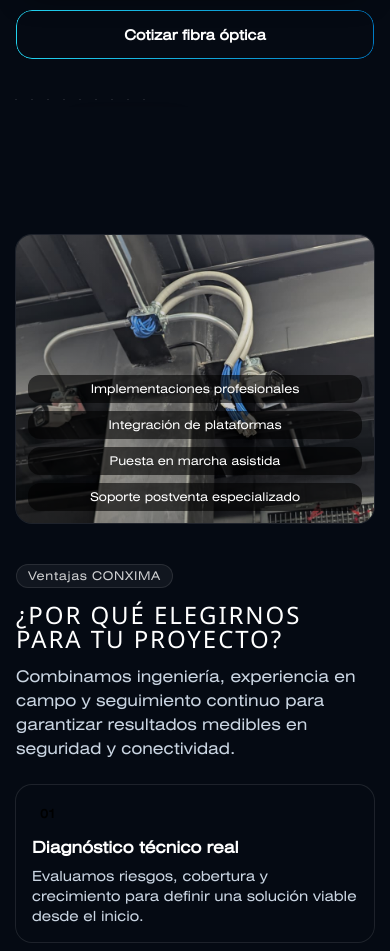
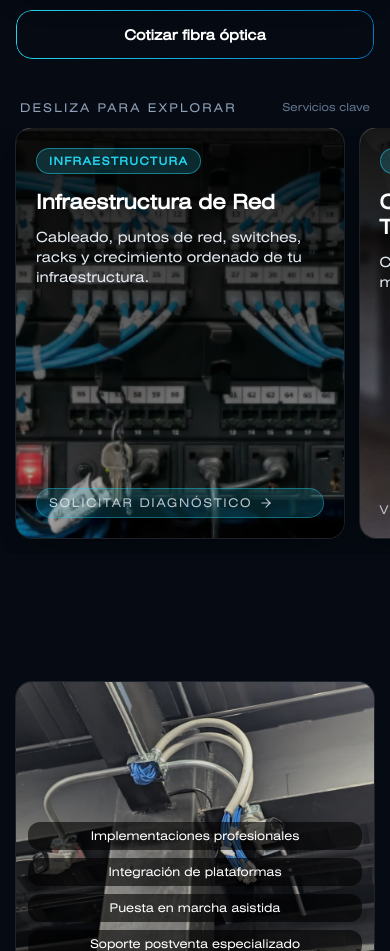
Before and after one commit to ricardopugar/Conxima, a Next.js app: page / in a window 390 px wide. Shown: the part 3023-3974 px from the top of the page. Built offline with nearby package versions, Linux system fonts and the light colour scheme; a web font is replaced by a local one.

Commit message:
teesting

```diff
--- a/src/app/components/ConximaLanding.tsx
+++ b/src/app/components/ConximaLanding.tsx
@@ -1239,10 +1239,19 @@ function ServicesCarousel({ items }: { items: ServiceCarouselItem[] }) {
 
   return (
     <>
-      <section className="relative mt-10 md:hidden">
-        <div className="-mx-4 flex snap-x snap-mandatory gap-4 overflow-x-auto px-4 pb-2 [scrollbar-width:none] [-ms-overflow-style:none] [&::-webkit-scrollbar]:hidden">
+      <section className="relative mt-10 block md:hidden">
+        <div className="mb-3 flex items-center justify-between px-1">
+          <p className="text-xs uppercase tracking-[0.18em] text-slate-400">
+            Desliza para explorar
+          </p>
+          <span className="text-[11px] text-slate-500">Servicios clave</span>
+        </div>
+        <div className="-mx-4 flex snap-x snap-mandatory gap-4 overflow-x-auto px-4 pb-4 touch-pan-x [scrollbar-width:none] [-ms-overflow-style:none] [&::-webkit-scrollbar]:hidden">
           {items.map((item) => (
-            <div key={item.slug} className="snap-center">
+            <div
+              key={item.slug}
+              className="w-[84vw] max-w-[22rem] shrink-0 snap-center"
+            >
               <ServiceCarouselCard item={item} />
             </div>
           ))}
@@ -1292,7 +1301,7 @@ function ServiceCarouselCard({ item }: { item: ServiceCarouselItem }) {
   return (
     <Link
       href={href}
-      className="group relative h-[410px] w-[85vw] max-w-[22rem] shrink-0 overflow-hidden rounded-2xl ring-1 ring-white/10 shadow-[0_16px_36px_rgba(0,0,0,0.35)] transition-transform duration-300 hover:-translate-y-1 sm:h-[430px] sm:w-[72vw] sm:max-w-[24rem] md:w-[84vw] md:max-w-[360px]"
+      className="group relative block h-[410px] w-full overflow-hidden rounded-2xl ring-1 ring-white/10 shadow-[0_16px_36px_rgba(0,0,0,0.35)] transition-transform duration-300 hover:-translate-y-1 sm:h-[430px] md:w-[84vw] md:max-w-[360px]"
       style={{
         backgroundImage: `url("${encodeURI(item.src)}")`,
         backgroundPosition: "center",
```
